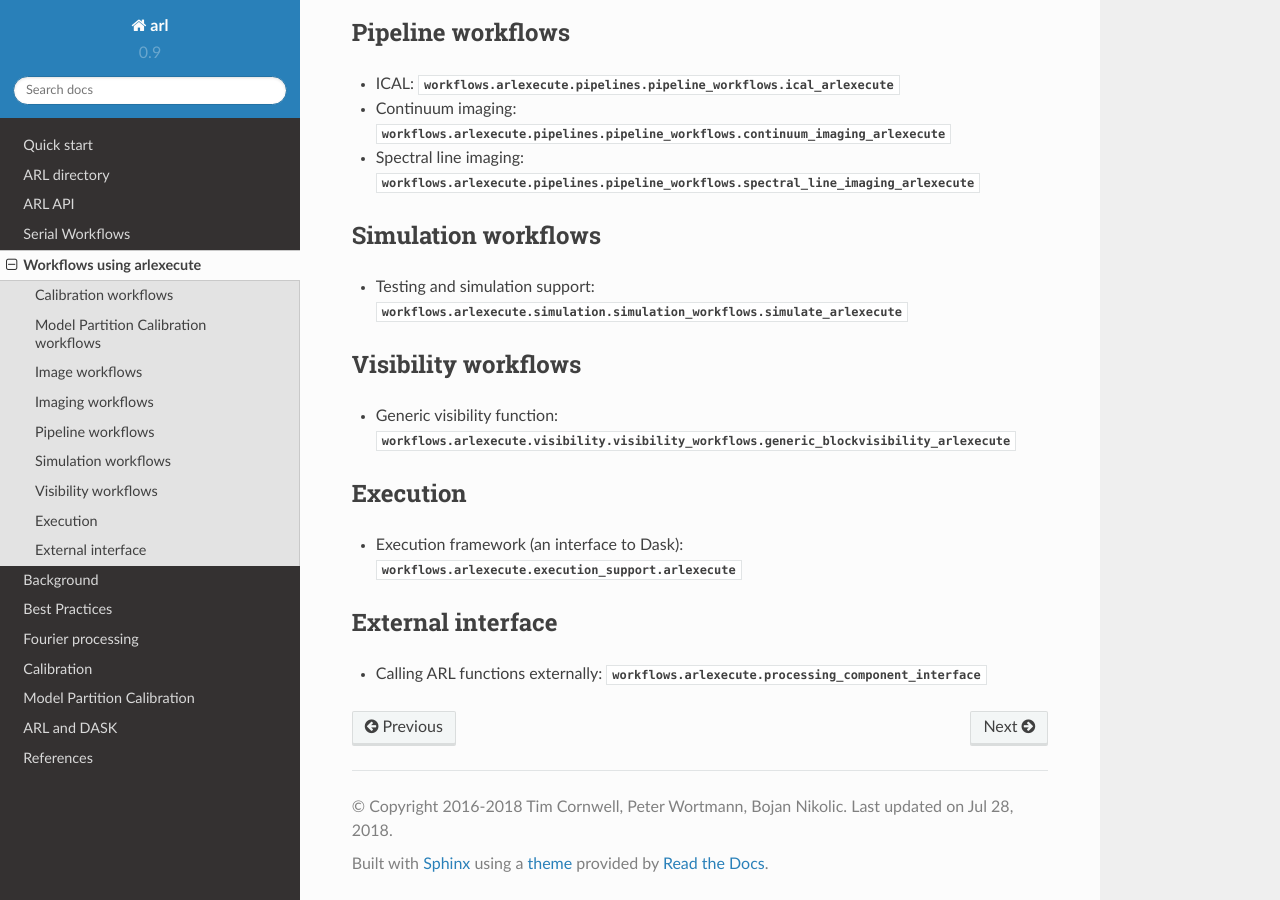
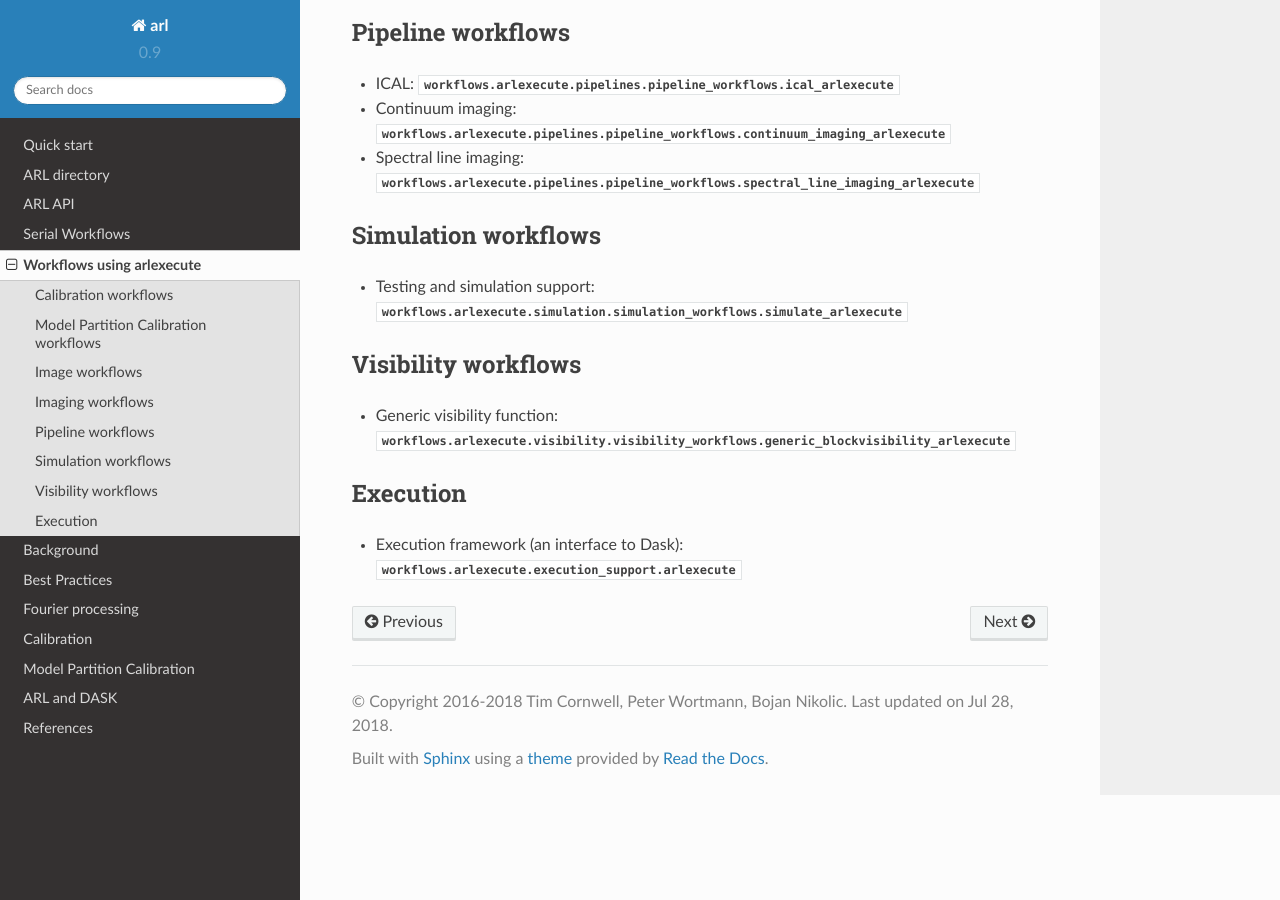
Before and after one commit to ska-telescope/ska-sdp-func-python, a Sphinx documentation site: the page built from docs/ARL_directory_arlexecute_workflows.rst, in a window 1280 px wide and 900 px high, scrolled down 856 px. Built offline with Sphinx 7.4.7 and the Read the Docs theme 2.0.0, drawn with Linux system fonts in a browser that asks for light colours; pages that are not in the unit, such as notebooks, are missing from menus.

Commit message:
Error in workflow import

```diff
--- a/docs/ARL_directory_arlexecute_workflows.rst
+++ b/docs/ARL_directory_arlexecute_workflows.rst
@@ -52,8 +52,3 @@ Execution
 =========
 
 * Execution framework (an interface to Dask): :py:mod:`workflows.arlexecute.execution_support.arlexecute`
-
-External interface
-==================
-
-* Calling ARL functions externally: :py:mod:`workflows.arlexecute.processing_component_interface`
```
